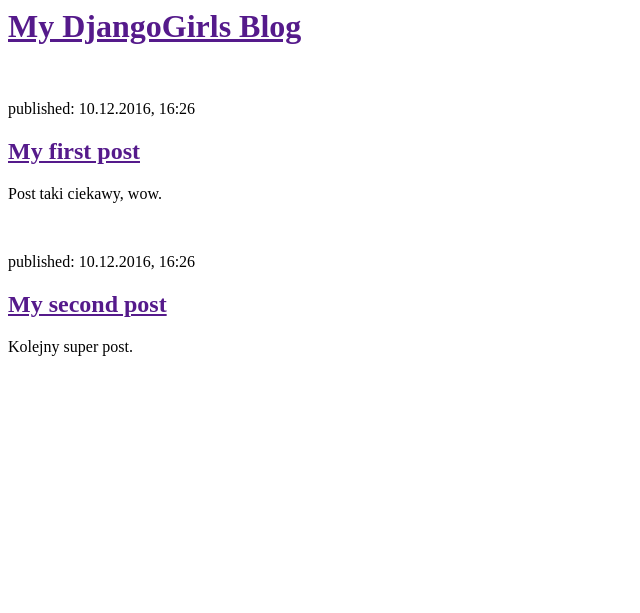
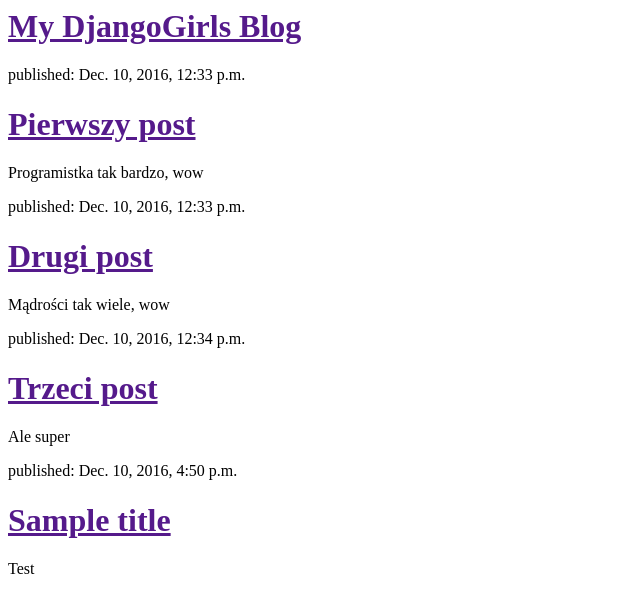
Before and after one commit to carolinarudzka/my-first-blog, a Django app: page / in a window 1280 px wide. Shown: the top 613 px of the page, without its empty margins (0-640 px from the left). Run offline with Django 3.2, Linux system fonts and the light colour scheme; data comes from the database, SQL or seed files in the repository.

Commit message:
Template modification

```diff
--- a/blog/templates/blog/post_list.html
+++ b/blog/templates/blog/post_list.html
@@ -6,17 +6,14 @@
         <div>
         	<h1><a href=""> My DjangoGirls Blog </a></h1>
         </div>
-        <br />
-        <div>
-        	<p> published: 10.12.2016, 16:26</p>
-	        <h2><a href="">My first post</a></h2>
-	        <p>Post taki ciekawy, wow.</p>
-        </div>
-        <br />
-        <div>
-        	<p>published: 10.12.2016, 16:26</p>
-        	<h2><a href="">My second post</a></h2>
-        	<p>Kolejny super post.</p>
-        </div>
+
+        {% for post in posts %}
+        	<div>
+    			<p>published: {{ post.published_date }}</p>
+    			<h1><a href="">{{ post.title }}</a></h1>
+    			<p>{{ post.text|linebreaksbr }}</p>
+    		</div>
+		{% endfor %}
+
     </body>
 </html>
```
